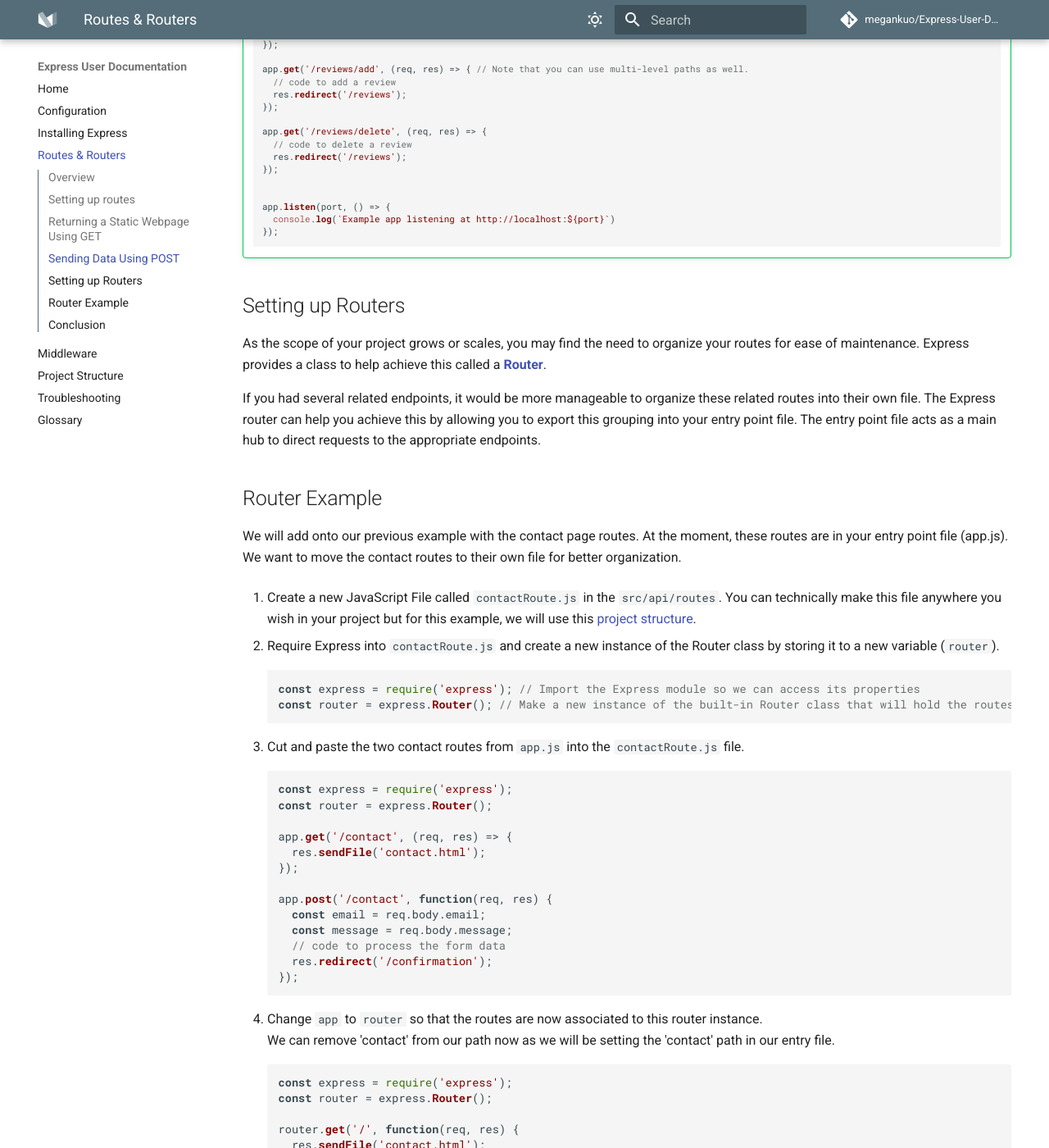
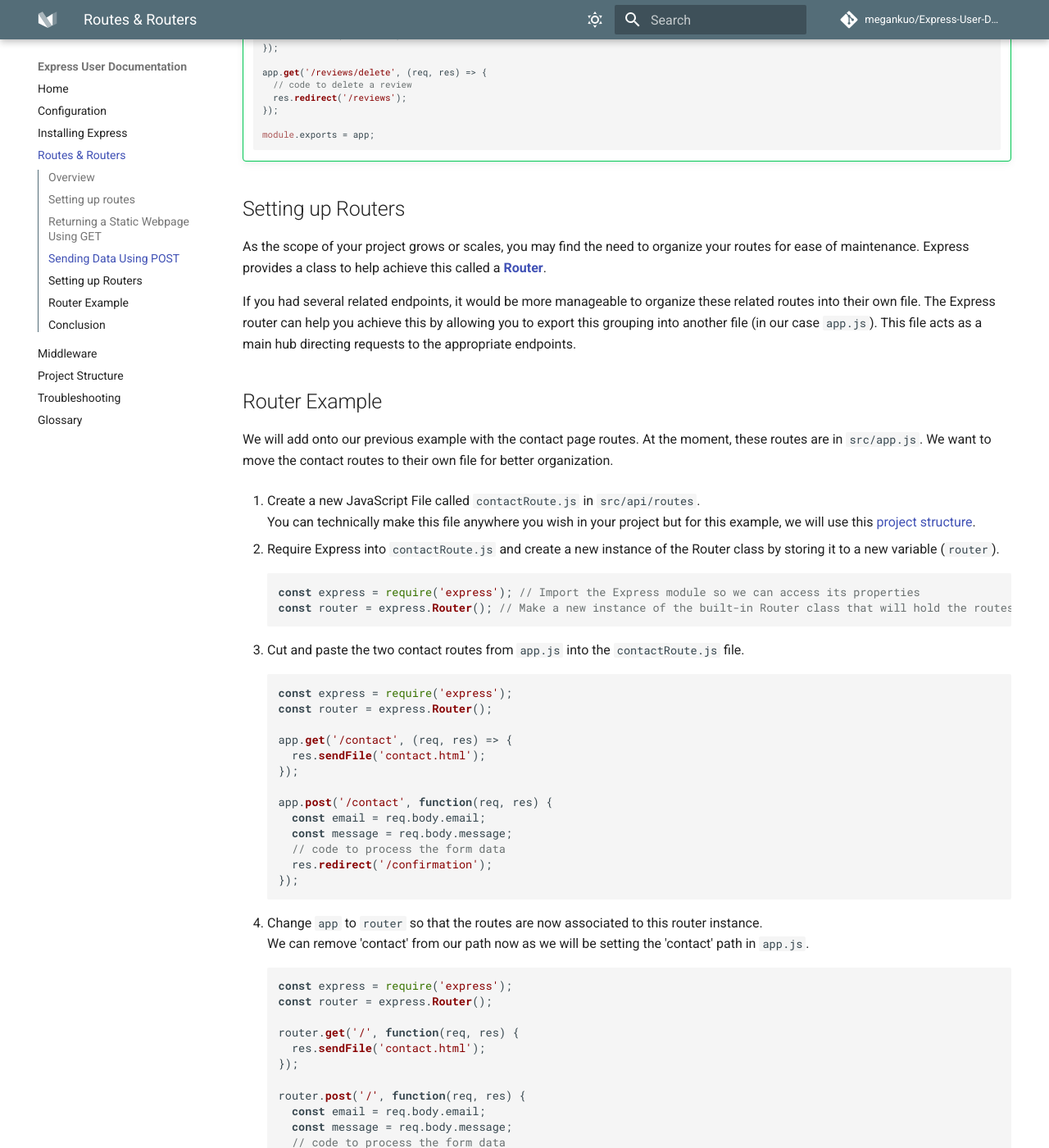
Before and after one commit to megankuo/Express-User-Documentation, an MkDocs documentation site: the page built from docs/pages/routes.md, in a window 1280 px wide and 1400 px high, scrolled down 3292 px. Shown: the whole window at 82% size. Built offline with MkDocs 1.6.1 and Material for MkDocs 9.7.7, drawn with Linux system fonts in a browser that asks for light colours; nearby versions of some CDN libraries; comment, search, counter and statistics services are not loaded; some of the changed text lies outside the part shown.

Commit message:
edited paths

````diff
--- a/docs/pages/routes.md
+++ b/docs/pages/routes.md
@@ -27,24 +27,21 @@
     The `GET` method is used to request data from a server.
     The `POST` method is used to send data to create date or update data on a server. [^1]
 
-We left off in [Installing Express](/pages/installing-express/) with one route already set up to the root directory (`'/'`).
+We left off in [Installing Express](/pages/installing-express/) with one route already set up to the root directory (`'/'`) from `src/app.js`.
 The handler for this route is an anonymous function that takes in two parameters.
 The first parameter represents the HTTP request object (often written as `request` or `req`) and the second parameter is the response object (written as `response` or `res`).
 
 A [response method](https://expressjs.com/en/guide/routing.html#response-methods) is called in the handler to terminate the request-response cycle.
 
-``` { .js .annotate hl_lines="5 6 7"}
+``` { .js .annotate hl_lines="4 5 6"}
 const express = require('express');
 const app = express();
-const port = 3000;
 
 app.get('/', (req, res) => { // (1)
   res.send('Hello World!'); // (2)
 });
 
-app.listen(port, () => {
-  console.log(`Example app listening at http://localhost:${port}`);
-});
+module.exports = app;
 ```
 
 1. `'/'` (forward slash) is your root directory.
@@ -119,12 +116,11 @@
 
 
 !!! success
-    At this point, you have the tools to set up many routes in your entry point file. Next we will cover how to refactor your routes so the entry file is more manageable.
+    At this point, you have the tools to set up many routes in your `app.js. Next we will cover how to refactor your routes so `app.js` is more manageable.
 
     ``` { .js .annotate}
     const express = require('express');
-    const router = express.Router();
-    const port = 3000;
+    const app = express();
 
     app.get('/', (req, res) => {
       res.send('Hello World!');
@@ -155,10 +151,7 @@
       res.redirect('/reviews');
     });
 
-
-    app.listen(port, () => {
-      console.log(`Example app listening at http://localhost:${port}`)
-    });
+    module.exports = app;
     ```
 
     1. Note that you can use multi-level paths as well.
@@ -167,13 +160,13 @@
 ## Setting up Routers
 As the scope of your project grows or scales, you may find the need to organize your routes for ease of maintenance. Express provides a class to help achieve this called a [**Router**](https://expressjs.com/en/guide/routing.html#express-router).
 
-If you had several related endpoints, it would be more manageable to organize these related routes into their own file. The Express router can help you achieve this by allowing you to export this grouping into your entry point file. The entry point file acts as a main hub to direct requests to the appropriate endpoints.
+If you had several related endpoints, it would be more manageable to organize these related routes into their own file. The Express router can help you achieve this by allowing you to export this grouping into another file (in our case `app.js`). This file acts as a main hub directing requests to the appropriate endpoints.
 
 ## Router Example
-We will add onto our previous example with the contact page routes. At the moment, these routes are in your entry point file (app.js). We want to move the contact routes to their own file for better organization.
+We will add onto our previous example with the contact page routes. At the moment, these routes are in `src/app.js`. We want to move the contact routes to their own file for better organization.
 
-1.  Create a new JavaScript File called `contactRoute.js` in the `src/api/routes`.
-    You can technically make this file anywhere you wish in your project but for this example, we will use this [project structure](/pages/possible-project-structure).
+1.  Create a new JavaScript File called `contactRoute.js` in `src/api/routes`.
+    You can technically make this file anywhere you wish in your project but for this example, we will use this [project structure](/pages/project-structure).
 
 2.  Require Express into `contactRoute.js` and create a new instance of the Router class by storing it to a new variable (`router`).
 
@@ -187,7 +180,7 @@
 
 
 3.  Cut and paste the two contact routes from `app.js` into the `contactRoute.js` file.
-    ``` { .js .annotate }
+    ``` { .js .annotate hl_lines="4 5 6 7 8 9 10 11 12 13"}
     const express = require('express');
     const router = express.Router();
 
@@ -204,7 +197,7 @@
     ```
 
 4.  Change `app` to `router` so that the routes are now associated to this router instance.
-    We can remove 'contact' from our path now as we will be setting the 'contact' path in our entry file.
+    We can remove 'contact' from our path now as we will be setting the 'contact' path in `app.js`.
     ``` { .js .annotate hl_lines="4 8"}
     const express = require('express');
     const router = express.Router();
@@ -223,10 +216,9 @@
 
 5.  Add an export to the end of the file so we can access this router and its associated routes from other files.
 
-    ``` { .js .annotate hl_lines="16"}
+    ``` { .js .annotate hl_lines="15"}
     const express = require('express');
     const router = express.Router();
-    const port = 3000;
 
     router.get('/contact', function(req, res) {
       res.sendFile('contact.html');
@@ -245,18 +237,15 @@
     1. Your routes have been set to this variable so we only have to export the `router` and not the individual routes.
 
 
-6.  Import the contact router into our entry point file (`app.js`).
+6.  Import the contact router into `app.js`.
 
-    ``` { .js .annotate hl_lines="5"}
+    ``` { .js .annotate hl_lines="4"}
     const express = require('express');
-    const router = express.Router();
-    const port = 3000;
+    const app = express();
 
-    const contactRoute = require('src/api/routes/contactRoute'); // (1)
+    const contactRoute = require('api/routes/contactRoute'); // (1)
 
-    app.listen(port, () => {
-      console.log(`Example app listening at http://localhost:${port}`)
-    });
+    module.exports = app;
     ```
 
     1. Make sure you are requiring your router from wherever you have placed your `contactRoute.js` in your project.
@@ -265,36 +254,32 @@
 7.  Use `app.use()` to load the router into the Express app.
     Paths that start with `/contact` will now be sent to `contactRoute.js` for further routing.
 
-    ``` { .js .annotate hl_lines="7"}
+    ``` { .js .annotate hl_lines="6"}
     const express = require('express');
-    const router = express.Router();
-    const port = 3000;
+    const app = express();
 
-    const contactRoute = require('src/api/routes/contactRoute');
+    const contactRoute = require('api/routes/contactRoute');
 
     app.use('/contact', contactRoute); // (1)
 
-    app.listen(port, () => {
-      console.log(`Example app listening at http://localhost:${port}`)
-    });
+    module.exports = app;
     ```
 
     1. `app.use()` tells Express what functions you want to associate with the path in the first parameter.
 
 
 !!! success
-    You can have many router files in your project that you can import into the entry point. This will keep your files a mangeable size for readability.
+    You can have many router files in your project that you can import into another file for use. This will keep your files a mangeable size for readability.
 
     ``` { .js .annotate }
     const express = require('express');
-    const router = express.Router();
-    const port = 3000;
+    const app = express();
 
     // Routes
-    const indexRoute = require('src/api/routes/indexRoute');
-    const contactRoute = require('src/api/routes/contactRoute');
-    const authRoute = require('src/api/routes/authRoute');
-    const reviewsRoute = require('src/api/routes/reviewsRoute');
+    const indexRoute = require('api/routes/indexRoute');
+    const contactRoute = require('api/routes/contactRoute');
+    const authRoute = require('api/routes/authRoute');
+    const reviewsRoute = require('api/routes/reviewsRoute');
 
     // Route Matchers
     app.use('/', indexRoute);
@@ -302,9 +287,7 @@
     app.use('/auth', authRoute);
     app.use('/reviews', reviewsRoute); // (1)
 
-    app.listen(port, () => {
-      console.log(`Example app listening at http://localhost:${port}`)
-    })
+    module.exports = app;
     ```
 
     1. The `reviews/add` and `reviews/delete` paths now exist in a `reviewRoute.js` file as `/add` and `/delete`.
````
